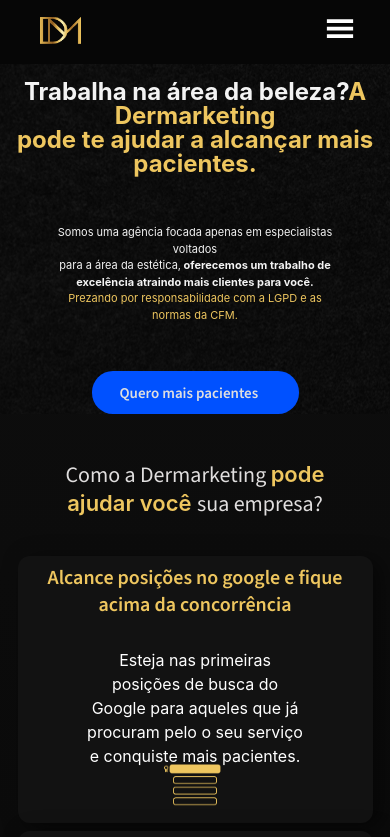
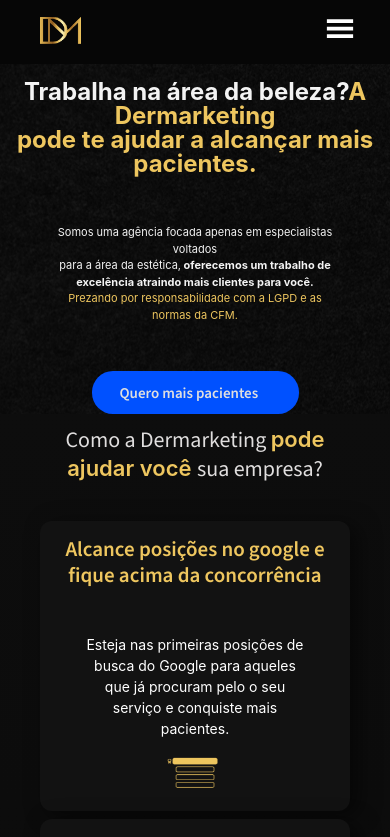
Before and after one commit to EvertonSouzaFerreira/Dermarketing, a React (Create React App) app: page / in a window 390 px wide. Shown: the top 837 px of the page. Built offline with nearby package versions, Linux system fonts and the light colour scheme.

Commit message:
tela trabalhos mobile

```diff
--- a/src/App.js
+++ b/src/App.js
@@ -38,8 +38,8 @@
       <Main />
       <Cards />
       <Grafico />
-      {/* <Trabalhos />
-      <Vantagens />
+      <Trabalhos />
+      {/* <Vantagens />
       <Destaque />
       <Identidade />
       <Anuncio />
--- a/src/components/cards/CardsStyled.jsx
+++ b/src/components/cards/CardsStyled.jsx
@@ -172,8 +172,11 @@
         text-align: center;
         @media (max-width: 768px){
 
-        font-size: 20px;
-
+          width: 283.94px;
+          height: 66.97px;
+          font-size: 21px;
+          line-height: 120%;
+          gap: 7px;
         }
     }
 
@@ -187,7 +190,10 @@
         line-height: 150%;
         @media (max-width: 768px){
 
-        font-size: 16px;
+          width: 226.79px;
+          height: 87.5px;
+          font-size: 14px;
+          line-height: 150%;
 
         }
     }
@@ -198,12 +204,14 @@
     img{
       width: 70px;
       height: 60px;
+      @media (max-width: 768px){
+        width: 61.05px;
+        height: 44.76px;
+
+
+      }
     }
 
-    @media (max-width: 920px){
-        width: 355px;
-        height: 267px;
-        padding: 8px 24px;
-        }
+
 
 `
--- a/src/components/grafico/GraficoStyled.jsx
+++ b/src/components/grafico/GraficoStyled.jsx
@@ -12,7 +12,7 @@
     height: 100vh;
     @media (max-width: 720px){
 
-            margin-top: 5rem;
+            margin-top: 6rem;
         }
 
         .containerPergunta{
@@ -67,13 +67,13 @@
 
 @media (max-width: 720px){
             h3{
-                width: 221px;
+                width: 223px;
                 height: 98px;
-                background-color: blue;
+
                 font-family: 'Source Sans 3';
                 font-style: normal;
                 font-weight: 400;
-                font-size: 21px;
+                font-size: 20px;
                 line-height: 135%;
 
             }
--- a/src/components/trabalhos/TrabalhosStyled.jsx
+++ b/src/components/trabalhos/TrabalhosStyled.jsx
@@ -10,6 +10,12 @@
     align-items: center;
     justify-content: center;
     gap: 4rem;
+
+    @media (max-width: 720px){
+
+            margin-top: 6rem;
+            gap: 1rem;
+        }
 
     .fundoTitulo{
         display: flex;
@@ -53,10 +59,19 @@
     justify-content: center;
     gap: 2rem;
 
+    @media (max-width: 720px){
+            flex-wrap: wrap;
+            gap: 5rem;
+        }
+
     img{
         width: 282px;
         height: 175px;
         border-radius: 6px;
+        @media (max-width: 720px){
+            width: 266px;
+            height: 164px;
+        }
     }
 
     .containerCardTrabalho{
@@ -70,6 +85,12 @@
             font-size: 20px;
             line-height: 120%;
             color: #E4B528;
+
+            @media (max-width: 720px){
+                width: 347px;
+                height: 22px;
+                font-size: 18px;
+        }
         }
 
         p{
@@ -79,6 +100,12 @@
             line-height: 150%;
             color: #DFDFDF;
 
+            @media (max-width: 720px){
+                width: 313.33px;
+                height: 80px;
+                font-size: 13px;
+        }
+
         }
     }
 `
```
